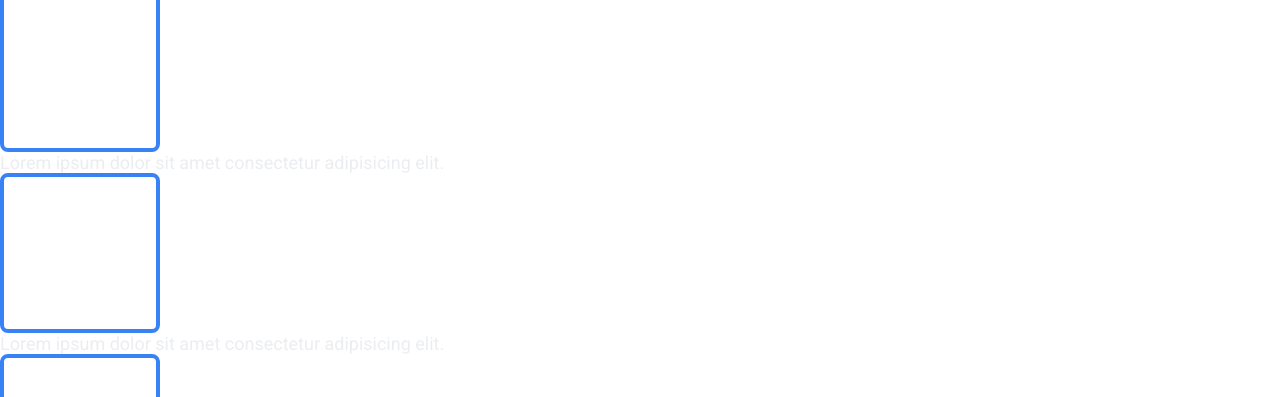
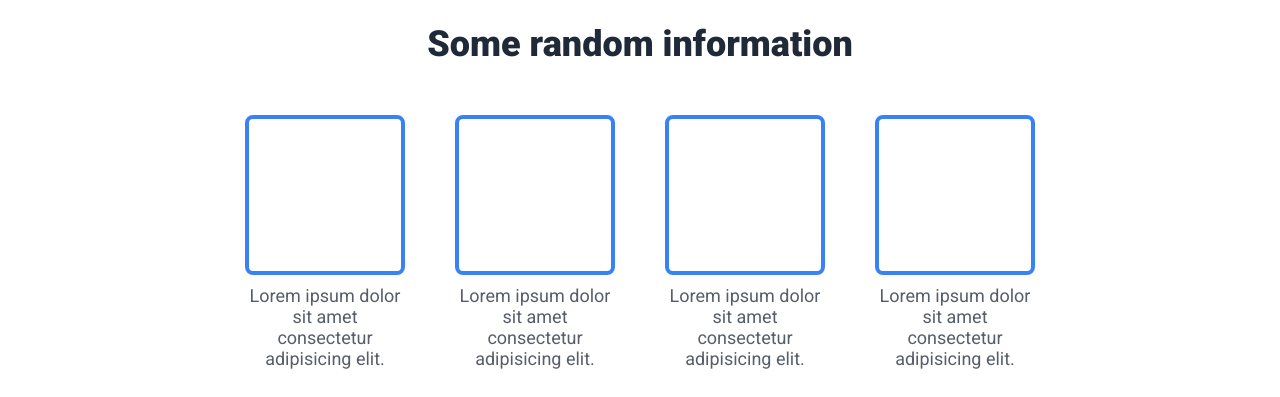
Before and after one commit to xR3D6/Landing_Page, a plain HTML site: page index.html in a window 1280 px wide. Shown: the part 403-800 px from the top of the page. Drawn offline with Linux system fonts and the light colour scheme.

Commit message:
complete section two

```diff
--- a/index.html
+++ b/index.html
@@ -31,24 +31,24 @@
       </div>
     </div>
 
-    <div class="selectiontwo">
+    <div class="selectiontwo container">
       <div class="header">Some random information</div>
       <div class="cards">
         <div class="card1">
           <div class="card"></div>
-          <p>Lorem ipsum dolor sit amet consectetur adipisicing elit.</p>
+          <p class="text">Lorem ipsum dolor sit amet consectetur adipisicing elit.</p>
         </div>
         <div class="card2">
           <div class="card"></div>
-          <p>Lorem ipsum dolor sit amet consectetur adipisicing elit.</p>
+          <p class="text">Lorem ipsum dolor sit amet consectetur adipisicing elit.</p>
         </div>
         <div class="card3">
           <div class="card"></div>
-          <p>Lorem ipsum dolor sit amet consectetur adipisicing elit.</p>
+          <p class="text">Lorem ipsum dolor sit amet consectetur adipisicing elit.</p>
         </div>
         <div class="card4">
           <div class="card"></div>
-          <p>Lorem ipsum dolor sit amet consectetur adipisicing elit.</p>
+          <p class="text">Lorem ipsum dolor sit amet consectetur adipisicing elit.</p>
         </div>
       </div>
     </div>
--- a/style.css
+++ b/style.css
@@ -88,9 +88,34 @@ p{
 
 /* sectionTwo */
 
+.header{
+  margin-top: 50px;
+  font-size: 36px;
+  font-weight: 900;
+  color: #1f2937;
+  text-align: center;
+}
+
+.cards{
+  display: flex;
+  gap: 50px;
+  justify-content: center;
+  margin: 50px 0;
+}
+
 .card{
   width: 160px;
   height: 160px;
   border: 4px solid #3882f6;
   border-radius: 8px;
 }
+
+
+
+.text {
+  margin-top: 10px;
+  width: 160px;
+  font-size: 18px;
+  color: #1f2937;
+  text-align: center;
+}
```
